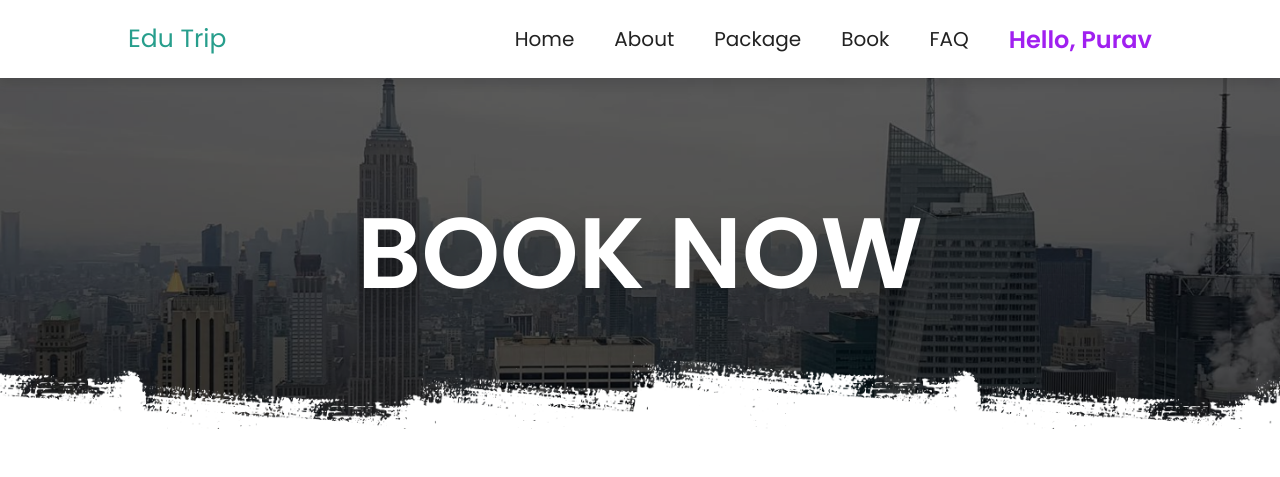
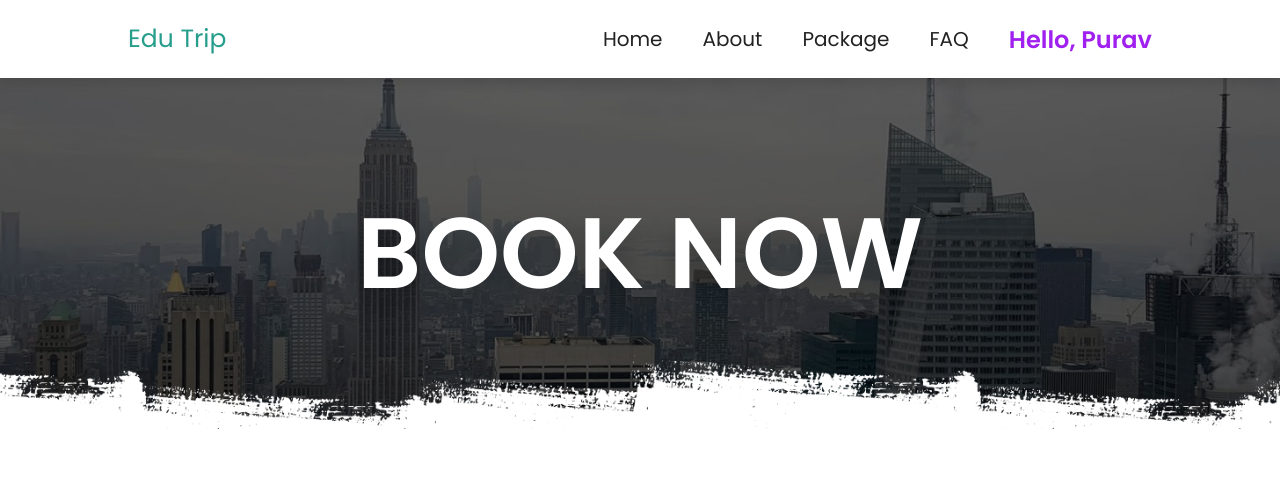
Before and after one commit to Puravshah321/education-trip-website, a PHP site: page /book.php?package_id=P00001 in a window 1280 px wide. Shown: the top 477 px of the page. Run offline with PHP 8.4, Linux system fonts and the light colour scheme; a user stored in the database is signed in; data comes from the database, SQL or seed files in the repository; data that the repository does not hold is empty.

Commit message:
book.php

```diff
--- a/NEW PROJECT/book.php
+++ b/NEW PROJECT/book.php
@@ -331,7 +331,7 @@ if ($_SERVER["REQUEST_METHOD"] == "POST" && isset($_POST["send"])) {
       <a href="index.php" style="text-decoration:none">home</a>
       <a href="about.php" style="text-decoration:none">about</a>
       <a href="package.php" style="text-decoration:none">package</a>
-      <a href="book.php" style="text-decoration:none">book</a>
+      <!-- <a href="book.php" style="text-decoration:none">book</a> -->
       <a href="faq.php" style="text-decoration:none">FAQ</a>
       <h1 style="color:#A020F0;margin: 0px 0px 0px 20px;font-size:24px;">Hello, <?php echo $_SESSION['institute_name'];?></h1>
    </nav>
```
